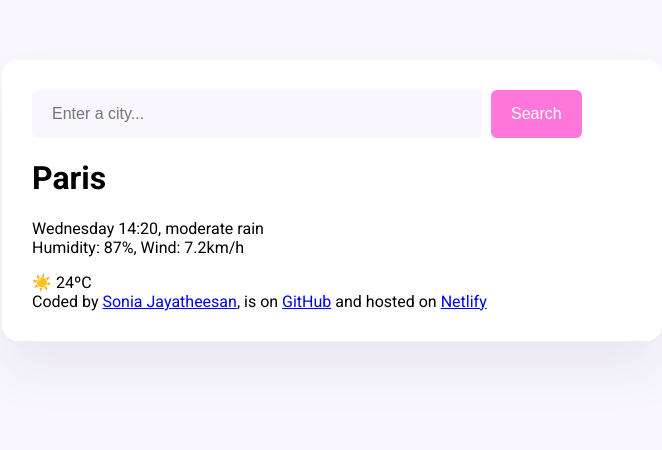
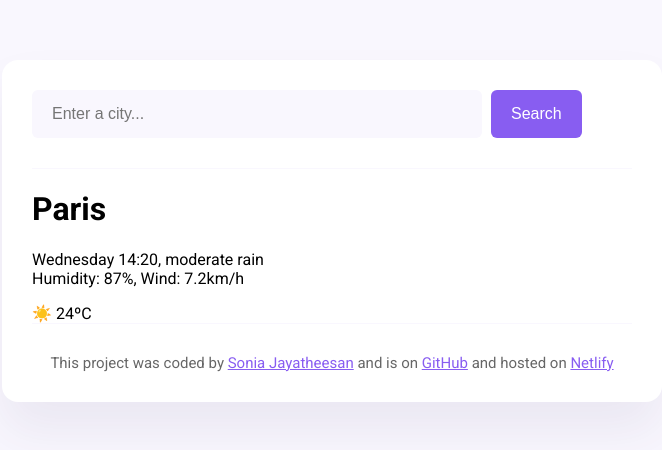
Before and after one commit to SoniaJayat/weather-project, a plain HTML site: page index.html in a window 1280 px wide. Shown: the whole page, without its empty margins (308-970 px from the left). Drawn offline with Linux system fonts and the light colour scheme.

Commit message:
Added CSS finishing touches to search engine and footer

```diff
--- a/index.html
+++ b/index.html
@@ -39,10 +39,11 @@
       </main>
 
       <footer>
-        Coded by
+        This project was coded by
         <a href="https://github.com/SoniaJayat" target="blank">
           Sonia Jayatheesan</a
-        >, is on
+        >
+        and is on
         <a href="https://github.com/SoniaJayat/weather-project" target="blank">
           GitHub</a
         >
--- a/src/styles.css
+++ b/src/styles.css
@@ -1,6 +1,10 @@
 body {
-  background: #f9f7fd;
+  background: #f9f7fe;
   font-family: "Roboto", sans-serif;
+}
+
+a {
+  color: #885df1;
 }
 
 .app {
@@ -12,8 +16,13 @@ body {
   border-radius: 16px;
 }
 
+header {
+  border-bottom: 1px solid #f9f7fe;
+  padding: 0 0 30px 0;
+}
+
 .search-form-input {
-  background: #f9f7fd;
+  background: #f9f7fe;
   border: none;
   border-radius: 6px;
   width: 75%;
@@ -22,7 +31,7 @@ body {
 }
 
 .search-form-button {
-  background: #ff77da;
+  background: #885df1;
   padding: 15px 20px;
   border: none;
   border-radius: 6px;
@@ -30,3 +39,11 @@ body {
   font-size: 16px;
   margin-left: 5px;
 }
+
+footer {
+  border-top: 1px solid #f9f7fe;
+  padding: 30px 0 0 0;
+  text-align: center;
+  font-size: 15px;
+  color: rgba(0, 0, 0, 0.6);
+}
```
